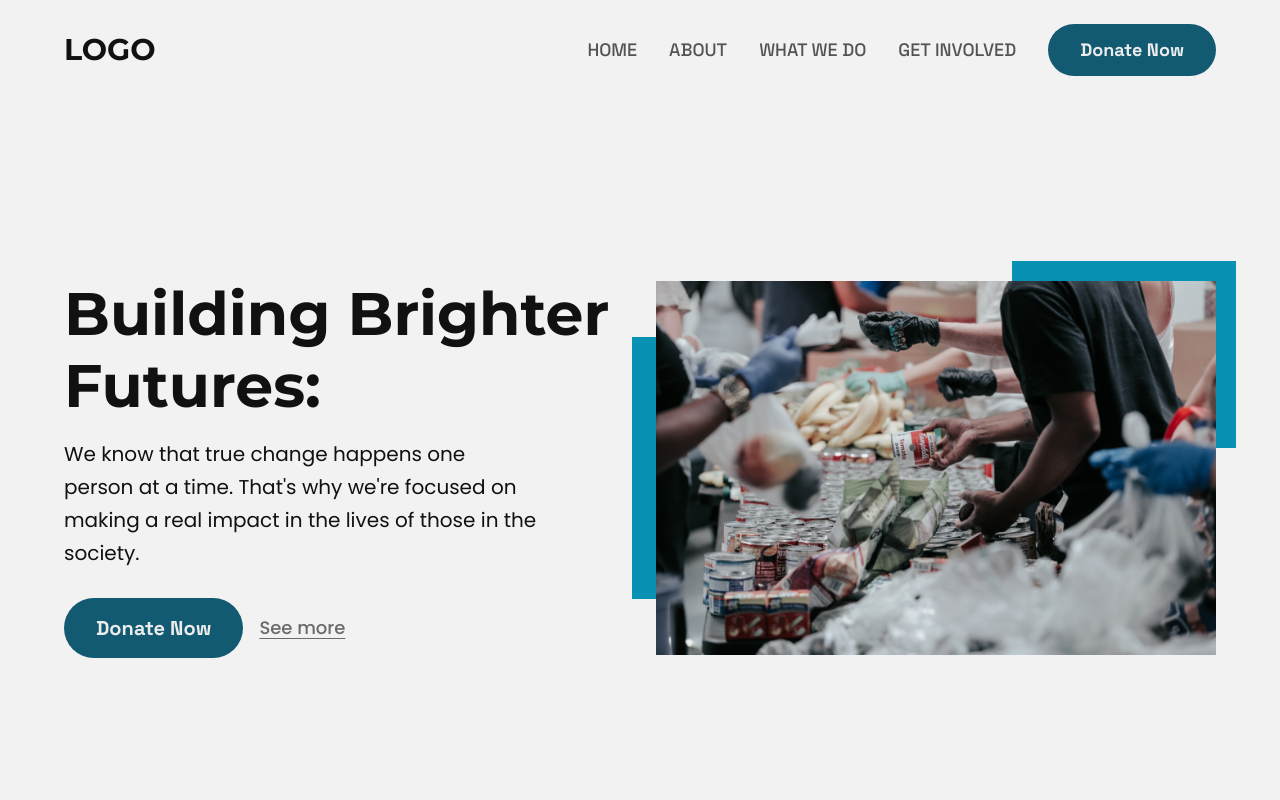
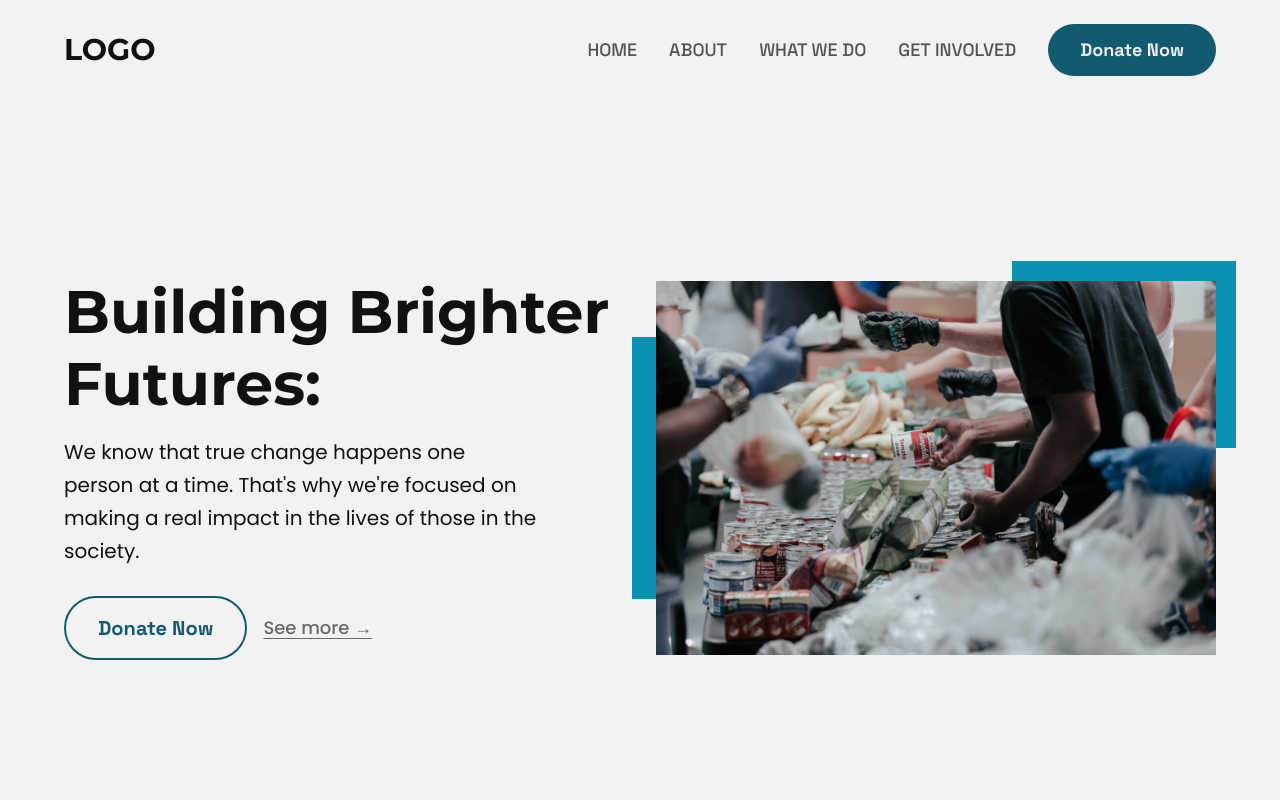
Before and after one commit to eniiku/songs_of_laughter, a React (Vite) app: page / in a window 1280 px wide. Shown: the top 800 px of the page. Built offline with nearby package versions, Linux system fonts and the light colour scheme.

Commit message:
feat(App): create animations and micro interaction in home section

```diff
--- a/src/App.tsx
+++ b/src/App.tsx
@@ -16,10 +16,25 @@ const App = () => {
         id='home'
         className='w-full min-h-[90vh] md:min-h-[70vh] lg:min-h-[90vh] lg:my-2 relative grid items-center lg:justify-start lg:grid-cols-2 lg:gap-8'
       >
-        <div className='my-auto text-center lg:text-left'>
-          <motion.h1 className='font-montserrat font-bold text-5xl md:text-6xl lg:text-6xl lg:leading-[1.2] mb-3 lg:mb-4 '>
+        <motion.div
+          variants={{
+            hidden: { opacity: 0 },
+            show: {
+              opacity: 1,
+              transition: {
+                staggerChildren: 0.1,
+                duration: 0.4,
+              },
+            },
+          }}
+          initial='hidden'
+          whileInView='show'
+          viewport={{ once: true }}
+          className='my-auto text-center lg:text-left'
+        >
+          <h1 className='font-montserrat font-bold text-5xl md:text-6xl lg:text-6xl lg:leading-[1.2] mb-3 lg:mb-4 '>
             Building Brighter Futures:
-          </motion.h1>
+          </h1>
 
           <p className='text-base md:text-lg lg:text-xl w-[85%] mb-3 lg:mb-7 leading-[1.5] lg:leading-[165%] mx-auto lg:mx-0'>
             We know that true change happens one person at a time. That's why
@@ -28,25 +43,32 @@ const App = () => {
           </p>
 
           <div className='flex gap-4 justify-center items-center lg:justify-start'>
-            <button
-              className='px-6 lg:px-8 py-3 lg:py-4 rounded-full font-space font-bold lg:bg-[#125A71] text-[#125A71]
-              lg:text-textWhite bg-textWhite'
+            <motion.button
+              whileHover={{
+                scale: 1.1,
+                backgroundColor: '#125a71',
+                color: '#ececec',
+                marginRight: '1rem',
+              }}
+              transition={{ duration: 0.3 }}
+              className='px-6 lg:px-8 py-3 lg:py-4 rounded-full font-space font-bold lg:bg-transparent border-2 border-[#125A71] text-[#125A71]
+              lg:text-[#125a71] bg-textWhite'
             >
               <a href='#donate' className='text-lg lg:text-xl'>
                 Donate Now
               </a>
-            </button>
+            </motion.button>
 
             <button>
               <a
                 href='#about'
                 className='underline underline-offset-4 text-base lg:text-lg font-medium opacity-60 hover:opacity-100 text-textBlack'
               >
-                See more
+                See more &rarr;
               </a>
             </button>
           </div>
-        </div>
+        </motion.div>
 
         <div className='hidden lg:block'>
           <div className='relative z-0'>
```
